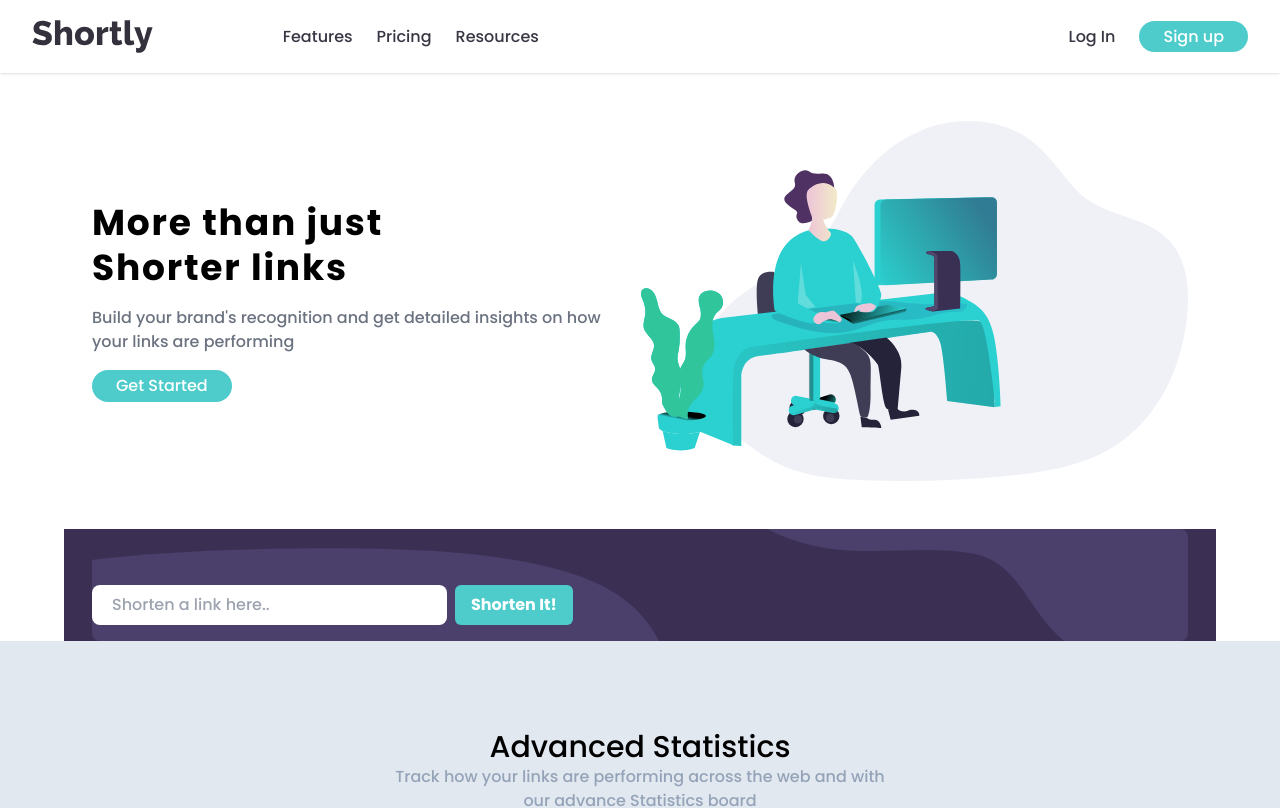
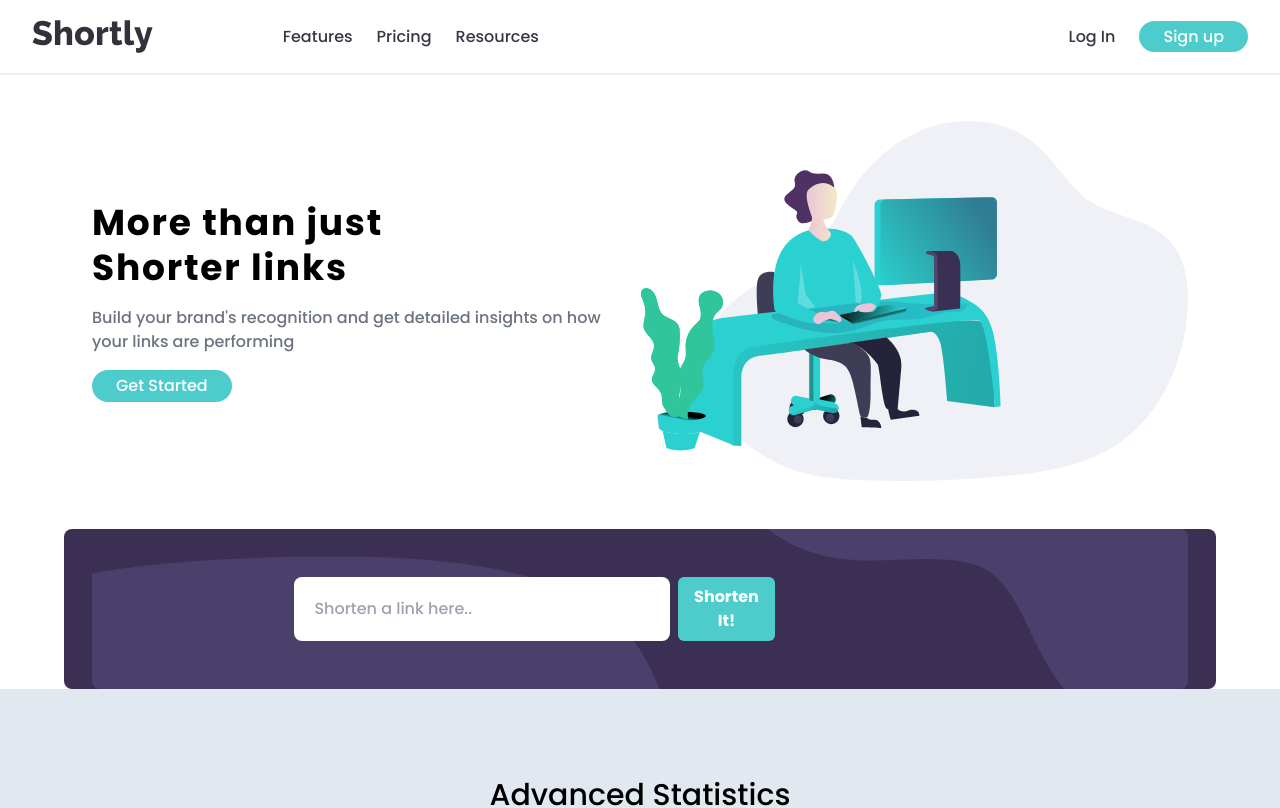
Before and after one commit to Alice2212/url-shortening-app, a React (Create React App) app: page / in a window 1280 px wide. Shown: the top 808 px of the page. Built offline with nearby package versions, Linux system fonts and the light colour scheme.

Commit message:
shorten updated

```diff
--- a/src/components/Shortner.jsx
+++ b/src/components/Shortner.jsx
@@ -1,6 +1,8 @@
 import React from "react";
 import shortnerMobile from "../assets/images/bg-shorten-mobile.svg";
 import shortnerDesktop from "../assets/images/bg-shorten-desktop.svg";
+
+// https://api.shrtco.de/v2/shorten?url=
 
 function Shortner() {
   return (
@@ -12,14 +14,14 @@ function Shortner() {
         </picture>
 
         {/* form */}
-        <form>
-          <div className="flex flex-wrap gap-2 ">
+        <form className="form m-auto">
+          <div className="flex flex-col md:flex-row gap-2 m-auto">
             <input
               type="url"
               placeholder="Shorten a link here.."
-              className="px-5 py-2 rounded-lg "
+              className="w-full px-5 py-2 rounded-lg mb-2 md:mb-0"
             />
-            <button className=" bg-[#4ecccb] rounded-md px-4 py-2 text-white font-bold">
+            <button className=" bg-[#4ecccb] rounded-md px-4 py-2 text-white font-bold w-full md:w-auto">
               Shorten It!
             </button>
           </div>
--- a/src/index.css
+++ b/src/index.css
@@ -55,19 +55,20 @@ li {
 
 .shortner {
   background-color: hsl(257, 27%, 26%);
-  height: 13rem;
-  border-radius: 8 px;
+  height: 12rem;
+  border-radius: 8px;
 }
 
 .shortner img {
-  height: 13rem;
+  height: 12rem;
   @apply w-full rounded-lg;
 }
 
 .shortner form {
   position: absolute;
-  top: 50%;
+  top: 30%;
   transform: translate(-50% -50%);
+  margin: auto;
 }
 
 @media (min-width: 1024px) {
@@ -84,14 +85,25 @@ li {
     top: 50%;
   }
 
+  .shortner form {
+  position: absolute;
+  top: 30%;
+  left: 20%;
+  transform: translate(-50% -50%)
+}
+
+ .shortner form input{
+  max-width: 90%;
+ }
+
   .shortner {
     background-color: hsl(257, 27%, 26%);
-    height: 7rem;
+    height: 10rem;
     border-radius: 8 px;
   }
 
   .shortner img {
-    height: 7rem;
+    height: 10rem;
     @apply w-full rounded-lg;
   }
 }
```
